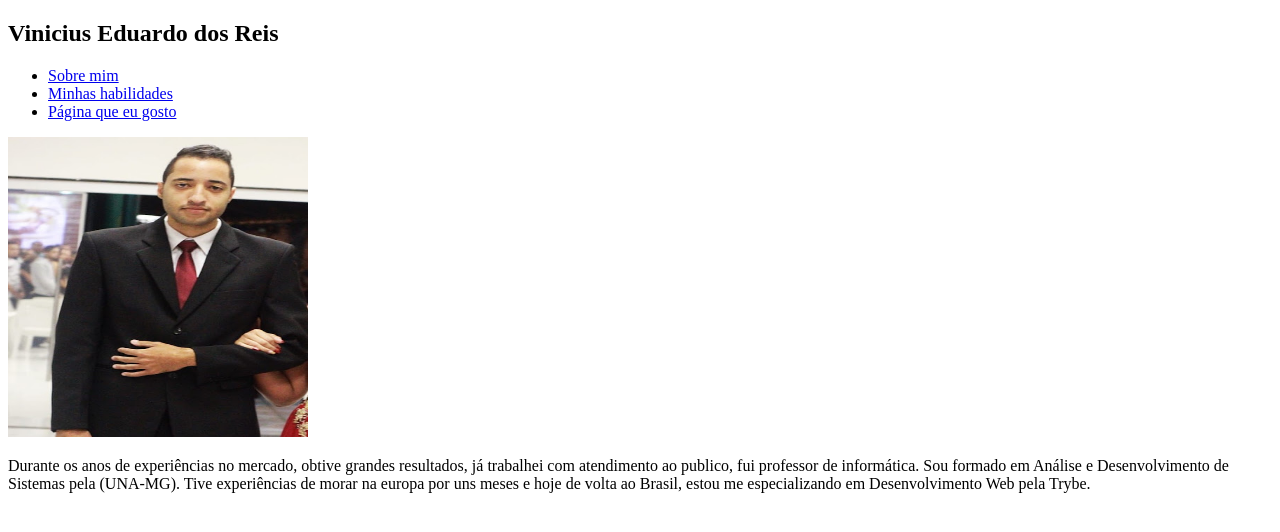
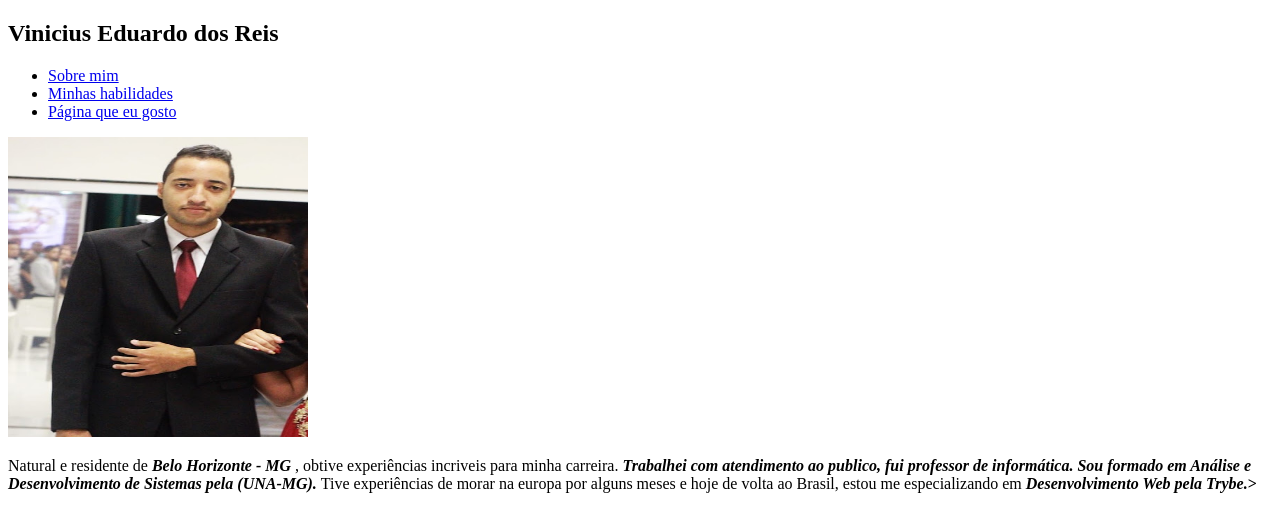
Before and after one commit to viniciusereis/Fundamentos.2.1, a plain HTML site: page index.html in a window 1280 px wide. Drawn offline with Linux system fonts and the light colour scheme.

Commit message:
Adicionando negrito e enfatizando o texto sobre mim"

```diff
--- a/index.html
+++ b/index.html
@@ -16,10 +16,12 @@
     </ul>
     <img src="Foto portifolio.JPG" width="300" height="300" alt="Vinicius sorrindo de terno" id="foto">
 
-    <p>Durante os anos de experiências no mercado, obtive grandes resultados,
-    já trabalhei com atendimento ao publico, fui professor de informática.
-    Sou formado em Análise e Desenvolvimento de Sistemas pela (UNA-MG).
-    Tive experiências de morar na europa por uns meses e hoje de volta ao
-    Brasil, estou me especializando em Desenvolvimento Web pela Trybe.</p>
+    <p>Natural e residente de <strong> <em> Belo Horizonte - MG </em></strong>,
+     obtive experiências incriveis para minha carreira.
+     <strong> <em> Trabalhei com atendimento ao publico, fui professor de informática.
+    Sou formado em Análise e Desenvolvimento de Sistemas pela (UNA-MG).</em> </strong>
+    Tive experiências de morar na europa por alguns meses e hoje de volta ao
+    Brasil, estou me especializando em <strong><em>Desenvolvimento Web pela Trybe.</em>></strong></p>
+
 </body>
 </html>
```
